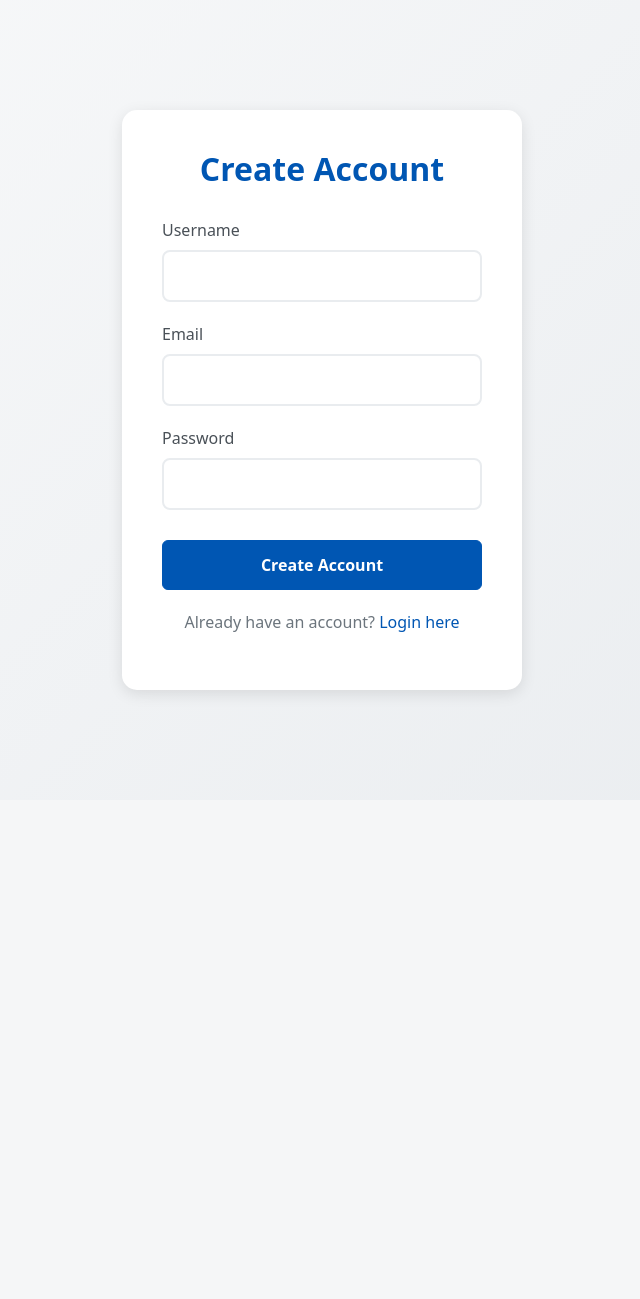
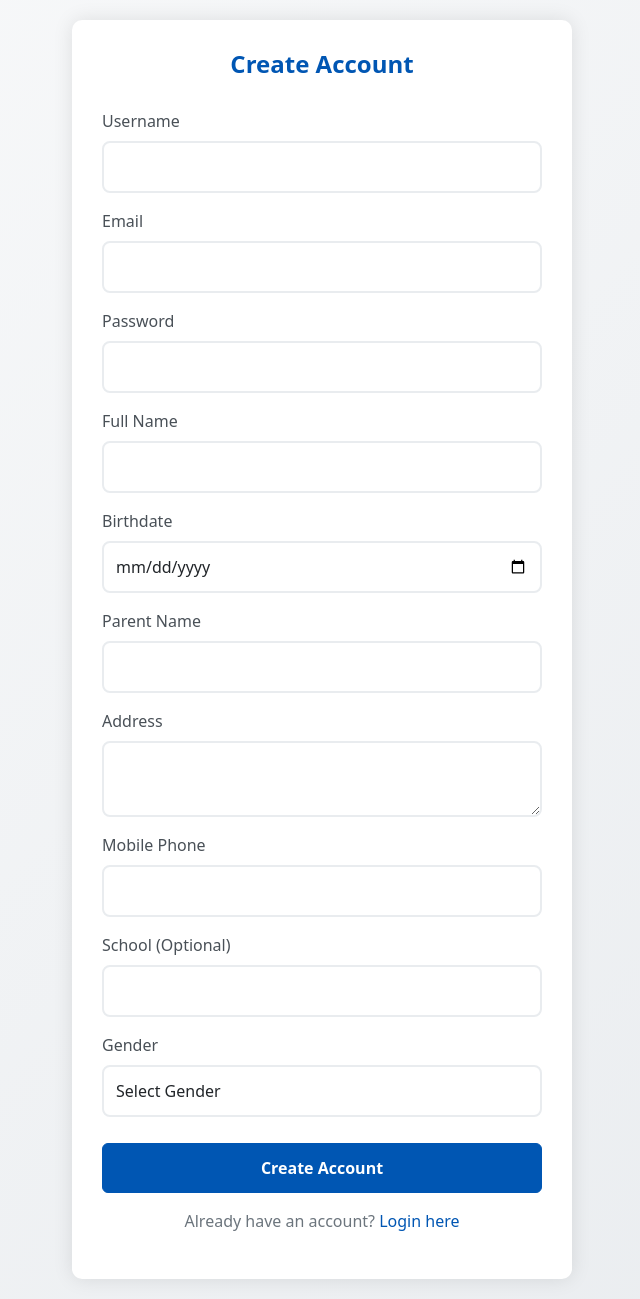
Before and after one commit to walidata48/sportigo-new, a Flask app: page /signup in a window 1280 px wide. Shown: the whole page, without its empty margins (318-958 px from the left). Before the commit the page ends 701 px from the top, so only its background shows below. Run offline with Flask 3, Linux system fonts and the light colour scheme; parts of the project's set-up code (start-up, migrations or seed data) failed here and were passed over.

Commit message:
sign up new

```diff
--- a/app.py
+++ b/app.py
@@ -90,6 +90,13 @@ class User(db.Model):
     email = db.Column(db.String(120), unique=True, nullable=False)
     password_hash = db.Column(db.String(255), nullable=False)
     is_admin = db.Column(db.Boolean, default=False)
+    full_name = db.Column(db.String(100))
+    birthdate = db.Column(db.Date)
+    parent_name = db.Column(db.String(100))
+    address = db.Column(db.Text)
+    mobile_phone = db.Column(db.String(20))
+    school = db.Column(db.String(100))
+    gender = db.Column(db.String(10))
     bookings = db.relationship('Booking', backref='user', lazy=True)
 
 class Coupon(db.Model):
@@ -311,7 +318,7 @@ def index():
     return render_template('dashboard.html',
                          locations=locations,
                          translate_day=translate_day,
-                         #asa_regular_schedules=asa_regular_schedules,
+                         asa_regular_schedules=asa_regular_schedules,
                          kcc_regular_schedules=kcc_regular_schedules)
 
 @app.route('/dashboard')
@@ -579,10 +586,32 @@ def signup():
         username = request.form.get('username')
         email = request.form.get('email')
         password = request.form.get('password')
+        # New fields
+        full_name = request.form.get('full_name')
+        birthdate = request.form.get('birthdate')
+        parent_name = request.form.get('parent_name')
+        address = request.form.get('address')
+        mobile_phone = request.form.get('mobile_phone')
+        school = request.form.get('school')
+        gender = request.form.get('gender')
 
         # Add validation for empty fields
-        if not username or not email or not password:
-            flash('All fields are required')
+        required_fields = {
+            'Username': username,
+            'Email': email,
+            'Password': password,
+            'Full Name': full_name,
+            'Birthdate': birthdate,
+            'Parent Name': parent_name,
+            'Address': address,
+            'Mobile Phone': mobile_phone,
+            'Gender': gender
+        }
+
+        # Check for empty required fields
+        empty_fields = [field for field, value in required_fields.items() if not value]
+        if empty_fields:
+            flash(f"Required fields cannot be empty: {', '.join(empty_fields)}")
             return redirect(url_for('signup'))
 
         # Check if username or email already exists
@@ -598,7 +627,15 @@ def signup():
             user = User(
                 username=username,
                 email=email,
-                password_hash=generate_password_hash(password)
+                password_hash=generate_password_hash(password),
+                # Add new fields
+                full_name=full_name,
+                birthdate=datetime.strptime(birthdate, '%Y-%m-%d').date(),
+                parent_name=parent_name,
+                address=address,
+                mobile_phone=mobile_phone,
+                school=school,
+                gender=gender
             )
             db.session.add(user)
             db.session.commit()
--- a/templates/signup.html
+++ b/templates/signup.html
@@ -20,25 +20,84 @@
             {% endwith %}
 
             <form method="POST" action="{{ url_for('signup') }}" class="auth-form">
-                <div class="form-group">
+                <div class="form-group mb-3">
                     <label for="username">Username</label>
                     <input type="text" class="form-control" id="username" name="username" required>
                 </div>
-                <div class="form-group">
+                <div class="form-group mb-3">
                     <label for="email">Email</label>
                     <input type="email" class="form-control" id="email" name="email" required>
                 </div>
-                <div class="form-group">
+                <div class="form-group mb-3">
                     <label for="password">Password</label>
                     <input type="password" class="form-control" id="password" name="password" required>
+                </div>
+                <div class="form-group mb-3">
+                    <label for="full_name">Full Name</label>
+                    <input type="text" class="form-control" id="full_name" name="full_name" required>
+                </div>
+                <div class="form-group mb-3">
+                    <label for="birthdate">Birthdate</label>
+                    <input type="date" class="form-control" id="birthdate" name="birthdate" required>
+                </div>
+                <div class="form-group mb-3">
+                    <label for="parent_name">Parent Name</label>
+                    <input type="text" class="form-control" id="parent_name" name="parent_name" required>
+                </div>
+                <div class="form-group mb-3">
+                    <label for="address">Address</label>
+                    <textarea class="form-control" id="address" name="address" rows="2" required></textarea>
+                </div>
+                <div class="form-group mb-3">
+                    <label for="mobile_phone">Mobile Phone</label>
+                    <input type="tel" class="form-control" id="mobile_phone" name="mobile_phone" required>
+                </div>
+                <div class="form-group mb-3">
+                    <label for="school">School (Optional)</label>
+                    <input type="text" class="form-control" id="school" name="school">
+                </div>
+                <div class="form-group mb-3">
+                    <label for="gender">Gender</label>
+                    <select class="form-control" id="gender" name="gender" required>
+                        <option value="">Select Gender</option>
+                        <option value="laki-laki">Laki-laki</option>
+                        <option value="perempuan">Perempuan</option>
+                    </select>
                 </div>
                 <button type="submit" class="btn btn-primary w-100">Create Account</button>
             </form>
 
-            <p class="auth-links">
+            <p class="auth-links mt-3">
                 Already have an account? <a href="{{ url_for('login') }}">Login here</a>
             </p>
         </div>
     </div>
+
+    <style>
+        .auth-container {
+            min-height: 100vh;
+            padding: 20px;
+            display: flex;
+            align-items: center;
+            justify-content: center;
+        }
+        .auth-card {
+            width: 100%;
+            max-width: 500px;
+            padding: 30px;
+            background: white;
+            border-radius: 10px;
+            box-shadow: 0 0 20px rgba(0,0,0,0.1);
+        }
+        .auth-title {
+            text-align: center;
+            margin-bottom: 30px;
+            font-size: 24px;
+        }
+        .auth-links {
+            text-align: center;
+            margin-top: 20px;
+        }
+    </style>
 </body>
 </html>
```
Also changed, not shown: migrations/versions/7b9de629008f_add_user_profile_details.py (added, +44 -0 lines).
